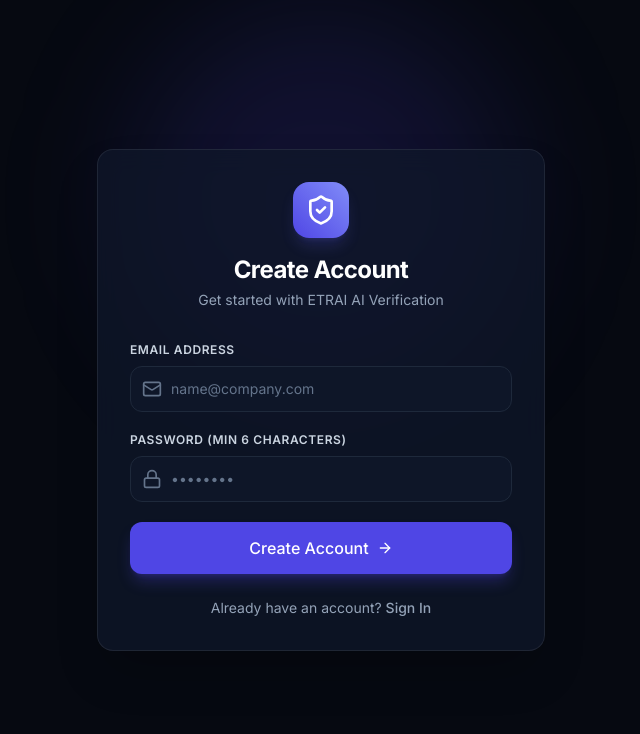
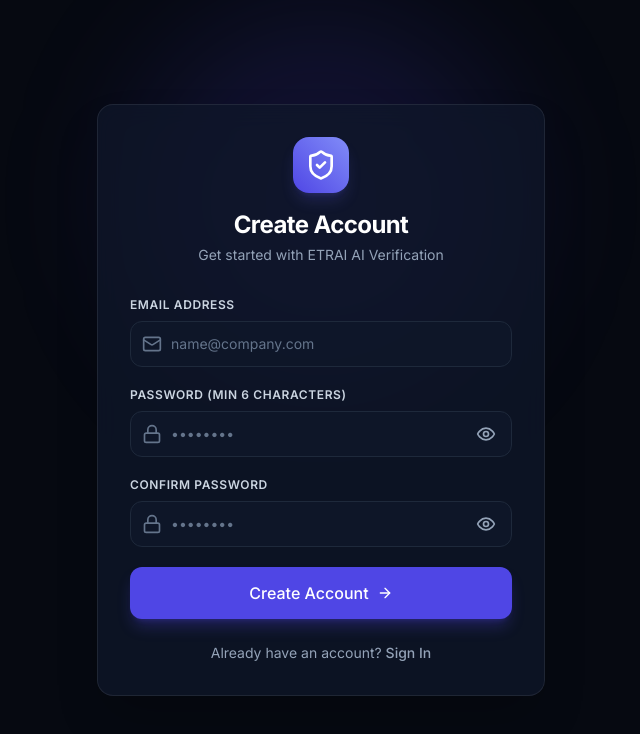
Before and after one commit to Aggarwal-Rishi/ETRAI, a React (Vite) app in the folder frontend/: page /signup in a window 1280 px wide. Shown: the top 734 px of the page, without its empty margins (319-959 px from the left). Built offline with nearby package versions, Linux system fonts and the light colour scheme; no server answers; the HTML template or start-up script is replaced by a standard one.

Commit message:
feat: add password visibility toggle to login and signup pages

```diff
--- a/frontend/src/pages/LoginPage.jsx
+++ b/frontend/src/pages/LoginPage.jsx
@@ -1,11 +1,12 @@
 import React, { useState } from 'react';
 import { Link, useNavigate } from 'react-router-dom';
-import { ShieldCheck, Lock, Mail, ArrowRight, AlertCircle, Loader2 } from 'lucide-react';
+import { ShieldCheck, Lock, Mail, ArrowRight, AlertCircle, Loader2, Eye, EyeOff } from 'lucide-react';
 import { useAuth } from '../context/AuthContext';
 
 export default function LoginPage() {
   const [email, setEmail] = useState('demo@etrai.ai');
   const [password, setPassword] = useState('password123');
+  const [showPassword, setShowPassword] = useState(false);
   const [isSubmitting, setIsSubmitting] = useState(false);
   const [localError, setLocalError] = useState(null);
 
@@ -76,13 +77,25 @@ export default function LoginPage() {
             <div className="relative">
               <Lock className="w-5 h-5 text-slate-500 absolute left-3 top-1/2 -translate-y-1/2" />
               <input
-                type="password"
+                type={showPassword ? 'text' : 'password'}
                 required
                 value={password}
                 onChange={(e) => setPassword(e.target.value)}
-                className="w-full bg-slate-900/90 border border-slate-800 rounded-xl pl-10 pr-4 py-3 text-sm text-white placeholder-slate-500 focus:outline-none focus:border-brand-500 transition-colors"
+                className="w-full bg-slate-900/90 border border-slate-800 rounded-xl pl-10 pr-11 py-3 text-sm text-white placeholder-slate-500 focus:outline-none focus:border-brand-500 transition-colors"
                 placeholder="••••••••"
               />
+              <button
+                type="button"
+                onClick={() => setShowPassword(!showPassword)}
+                aria-label={showPassword ? 'Hide password' : 'Show password'}
+                className="absolute right-3 top-1/2 -translate-y-1/2 text-slate-400 hover:text-zinc-300 transition-all duration-200 hover:scale-105 cursor-pointer focus:outline-none focus-visible:ring-2 focus-visible:ring-brand-500 focus-visible:ring-offset-1 focus-visible:ring-offset-slate-900 rounded-md p-1"
+              >
+                {showPassword ? (
+                  <EyeOff className="w-5 h-5" />
+                ) : (
+                  <Eye className="w-5 h-5" />
+                )}
+              </button>
             </div>
           </div>
 
--- a/frontend/src/pages/SignupPage.jsx
+++ b/frontend/src/pages/SignupPage.jsx
@@ -1,11 +1,14 @@
 import React, { useState } from 'react';
 import { Link, useNavigate } from 'react-router-dom';
-import { ShieldCheck, Lock, Mail, ArrowRight, AlertCircle, Loader2 } from 'lucide-react';
+import { ShieldCheck, Lock, Mail, ArrowRight, AlertCircle, Loader2, Eye, EyeOff } from 'lucide-react';
 import { useAuth } from '../context/AuthContext';
 
 export default function SignupPage() {
   const [email, setEmail] = useState('');
   const [password, setPassword] = useState('');
+  const [confirmPassword, setConfirmPassword] = useState('');
+  const [showPassword, setShowPassword] = useState(false);
+  const [showConfirmPassword, setShowConfirmPassword] = useState(false);
   const [isSubmitting, setIsSubmitting] = useState(false);
   const [localError, setLocalError] = useState(null);
 
@@ -15,6 +18,12 @@ export default function SignupPage() {
   const handleSubmit = async (e) => {
     e.preventDefault();
     setLocalError(null);
+
+    if (password !== confirmPassword) {
+      setLocalError('Passwords do not match. Please verify your password entry.');
+      return;
+    }
+
     setIsSubmitting(true);
 
     try {
@@ -72,14 +81,56 @@ export default function SignupPage() {
             <div className="relative">
               <Lock className="w-5 h-5 text-slate-500 absolute left-3 top-1/2 -translate-y-1/2" />
               <input
-                type="password"
+                type={showPassword ? 'text' : 'password'}
                 required
                 minLength={6}
                 value={password}
                 onChange={(e) => setPassword(e.target.value)}
-                className="w-full bg-slate-900/90 border border-slate-800 rounded-xl pl-10 pr-4 py-3 text-sm text-white placeholder-slate-500 focus:outline-none focus:border-brand-500 transition-colors"
+                className="w-full bg-slate-900/90 border border-slate-800 rounded-xl pl-10 pr-11 py-3 text-sm text-white placeholder-slate-500 focus:outline-none focus:border-brand-500 transition-colors"
                 placeholder="••••••••"
               />
+              <button
+                type="button"
+                onClick={() => setShowPassword(!showPassword)}
+                aria-label={showPassword ? 'Hide password' : 'Show password'}
+                className="absolute right-3 top-1/2 -translate-y-1/2 text-slate-400 hover:text-zinc-300 transition-all duration-200 hover:scale-105 cursor-pointer focus:outline-none focus-visible:ring-2 focus-visible:ring-brand-500 focus-visible:ring-offset-1 focus-visible:ring-offset-slate-900 rounded-md p-1"
+              >
+                {showPassword ? (
+                  <EyeOff className="w-5 h-5" />
+                ) : (
+                  <Eye className="w-5 h-5" />
+                )}
+              </button>
+            </div>
+          </div>
+
+          <div>
+            <label className="block text-xs font-semibold text-slate-300 uppercase tracking-wider mb-2">
+              Confirm Password
+            </label>
+            <div className="relative">
+              <Lock className="w-5 h-5 text-slate-500 absolute left-3 top-1/2 -translate-y-1/2" />
+              <input
+                type={showConfirmPassword ? 'text' : 'password'}
+                required
+                minLength={6}
+                value={confirmPassword}
+                onChange={(e) => setConfirmPassword(e.target.value)}
+                className="w-full bg-slate-900/90 border border-slate-800 rounded-xl pl-10 pr-11 py-3 text-sm text-white placeholder-slate-500 focus:outline-none focus:border-brand-500 transition-colors"
+                placeholder="••••••••"
+              />
+              <button
+                type="button"
+                onClick={() => setShowConfirmPassword(!showConfirmPassword)}
+                aria-label={showConfirmPassword ? 'Hide confirm password' : 'Show confirm password'}
+                className="absolute right-3 top-1/2 -translate-y-1/2 text-slate-400 hover:text-zinc-300 transition-all duration-200 hover:scale-105 cursor-pointer focus:outline-none focus-visible:ring-2 focus-visible:ring-brand-500 focus-visible:ring-offset-1 focus-visible:ring-offset-slate-900 rounded-md p-1"
+              >
+                {showConfirmPassword ? (
+                  <EyeOff className="w-5 h-5" />
+                ) : (
+                  <Eye className="w-5 h-5" />
+                )}
+              </button>
             </div>
           </div>
 
```
